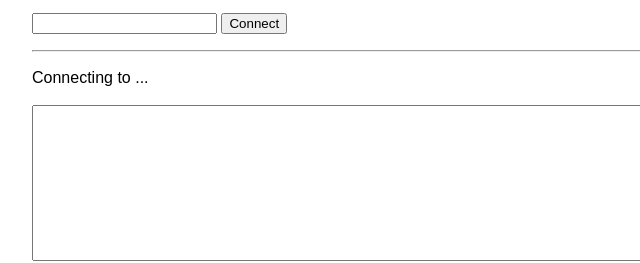
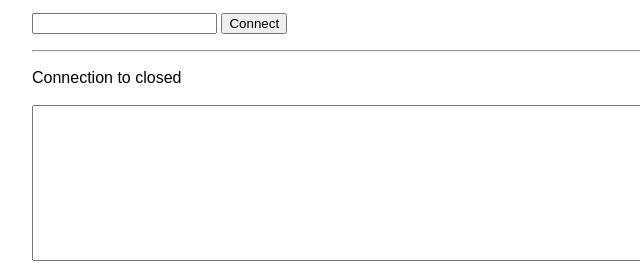
Before and after one commit to CrunchyData/pg_eventserv, a plain HTML site: page assets/index.html in a window 1280 px wide. Both pictures are taken after a click on the button "Connect". Shown: the part 157-420 px from the top of the page, 0-640 px from the left. Drawn offline with Linux system fonts and the light colour scheme.

Commit message:
handle server close

```diff
--- a/assets/index.html
+++ b/assets/index.html
@@ -44,6 +44,9 @@
           outputContent.innerHTML += msg.data + "\n";
         }
       }
+      ws.onclose = function() {
+        outputStatus.innerHTML = `Connection to <b>${channel}</b> closed`
+      }
     }
 
   </script>
```
